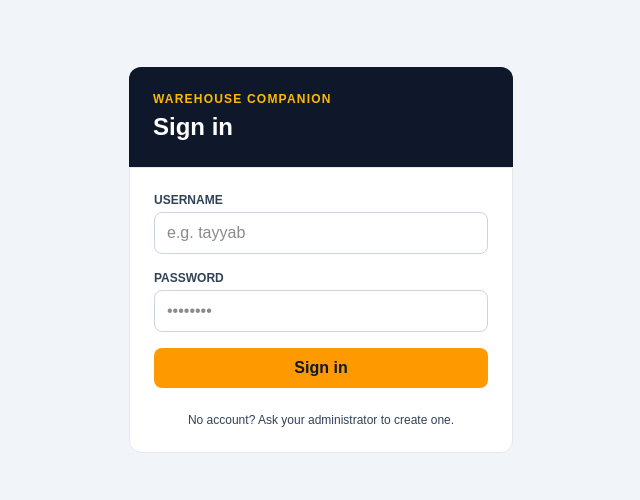
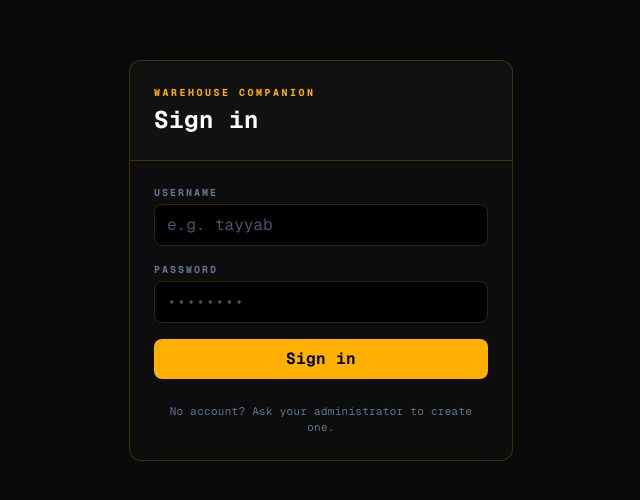
Before and after one commit to hussaintayyab656-ux/warehouse-companion, a Next.js app: page /login in a window 1280 px wide. Shown: the part 140-640 px from the top of the page, without its empty margins (319-959 px from the left). Built offline with nearby package versions, Linux system fonts and the light colour scheme; no server answers.

Commit message:
Add role-based access and dark theme login

```diff
--- a/app/login/page.tsx
+++ b/app/login/page.tsx
@@ -23,55 +23,63 @@ export default function LoginPage() {
     const email = username.trim().toLowerCase() + '@warehouse.local'
     const { error } = await supabase.auth.signInWithPassword({ email, password })
     setLoading(false)
-    if (error) setMessage('Wrong username or password')
-    else router.push('/')
+    if (error) {
+      setMessage('Wrong username or password')
+    } else {
+      sessionStorage.setItem('tab_verified', 'true')
+      router.push('/')
+    }
   }
 
   return (
-    <div className="min-h-screen flex items-center justify-center bg-slate-100 p-4">
+    <div className="min-h-screen flex items-center justify-center bg-[#0a0a0a] p-4 font-mono">
       <div className="w-full max-w-sm">
-        <div className="bg-slate-900 text-white rounded-t-xl px-6 py-6">
-          <p className="text-xs tracking-widest text-amber-400 font-bold uppercase">
+        <div className="border border-[#ffb000]/20 bg-[#111] rounded-t-xl px-6 py-6">
+          <p className="text-[10px] tracking-[0.25em] text-[#ffb000] font-bold uppercase">
             Warehouse Companion
           </p>
-          <h1 className="text-2xl font-bold mt-1">Sign in</h1>
+          <h1 className="text-2xl font-bold mt-1 text-white tracking-wide">Sign in</h1>
         </div>
 
-        <div className="bg-white border border-slate-200 rounded-b-xl p-6 space-y-4">
+        <div className="border border-t-0 border-[#ffb000]/20 bg-[#0d0d0d] rounded-b-xl p-6 space-y-4">
           <div>
-            <label className="block text-xs font-bold text-slate-700 uppercase mb-1">Username</label>
+            <label className="block text-[10px] font-bold text-slate-500 uppercase tracking-[0.2em] mb-1">
+              Username
+            </label>
             <input
               value={username}
               onChange={(e) => setUsername(e.target.value)}
               onKeyDown={(e) => e.key === 'Enter' && handleLogin()}
-              className="w-full border border-slate-300 rounded-lg px-3 py-2"
+              className="w-full bg-black border border-[#ffb000]/20 rounded-lg px-3 py-2 text-white placeholder:text-slate-600 focus:outline-none focus:border-[#ffb000]/60"
               placeholder="e.g. tayyab"
             />
           </div>
 
           <div>
-            <label className="block text-xs font-bold text-slate-700 uppercase mb-1">Password</label>
+            <label className="block text-[10px] font-bold text-slate-500 uppercase tracking-[0.2em] mb-1">
+              Password
+            </label>
             <input
               type="password"
               value={password}
               onChange={(e) => setPassword(e.target.value)}
               onKeyDown={(e) => e.key === 'Enter' && handleLogin()}
-              className="w-full border border-slate-300 rounded-lg px-3 py-2"
+              className="w-full bg-black border border-[#ffb000]/20 rounded-lg px-3 py-2 text-white placeholder:text-slate-600 focus:outline-none focus:border-[#ffb000]/60"
               placeholder="••••••••"
             />
           </div>
 
-          {message && <p className="text-sm text-red-600">{message}</p>}
+          {message && <p className="text-sm text-red-400">{message}</p>}
 
           <button
             onClick={handleLogin}
             disabled={loading}
-            className="w-full bg-amber-500 text-slate-900 font-bold py-2 rounded-lg disabled:opacity-50"
+            className="w-full bg-[#ffb000] text-black font-bold py-2 rounded-lg tracking-wide hover:bg-[#ffc433] transition disabled:opacity-50"
           >
             {loading ? 'Please wait…' : 'Sign in'}
           </button>
 
-          <p className="text-xs text-slate-700 text-center pt-2">
+          <p className="text-[11px] text-slate-500 text-center pt-2 tracking-wide">
             No account? Ask your administrator to create one.
           </p>
         </div>
--- a/app/page.tsx
+++ b/app/page.tsx
@@ -1,9 +1,7 @@
 "use client";
 
-import { useEffect, useState } from "react";
-import { useRouter } from "next/navigation";
 import Link from "next/link";
-import { supabase } from "@/lib/supabase";
+import { useRequireAuth } from "@/lib/useAuth";
 
 function Flap({ ch }: { ch: string }) {
   return (
@@ -25,22 +23,11 @@ function SplitFlap({ text }: { text: string }) {
 }
 
 export default function HomePage() {
-  const router = useRouter();
-  const [ready, setReady] = useState(false);
+  const { checking, role } = useRequireAuth();
 
-  useEffect(() => {
-    supabase.auth.getSession().then(({ data }) => {
-      if (!data.session) {
-        router.replace("/login");
-      } else {
-        setReady(true);
-      }
-    });
-  }, [router]);
+  if (checking) return null;
 
-  if (!ready) return null;
-
-  const modules = [
+  const allModules = [
     { title: "SUPPLIER BOOKINGS", desc: "Orders & delivery schedules", href: "/bookings" },
     { title: "DASHBOARD", desc: "Real-time metrics overview", href: "/dashboard" },
     { title: "EXPORT & REPORTS", desc: "Excel exports & reports", href: "/reports" },
@@ -48,9 +35,13 @@ export default function HomePage() {
     { title: "BOND STOCK", desc: "Boutique · Alcohol/LR · Cigarettes", href: "/bondstock" },
   ];
 
+  const modules =
+    role === "limited"
+      ? allModules.filter((m) => m.href === "/bookings")
+      : allModules;
+
   return (
     <div className="min-h-screen bg-[#0a0a0a]">
-      {/* Terminal-style top bar */}
       <header className="border-b border-[#ffb000]/20 bg-[#111]">
         <div className="mx-auto flex max-w-4xl items-center justify-between px-6 py-3">
           <p className="font-mono text-sm font-bold tracking-[0.15em] text-[#ffb000]">
@@ -62,7 +53,6 @@ export default function HomePage() {
         </div>
       </header>
 
-      {/* Split-flap hero */}
       <div className="border-b border-[#ffb000]/10 bg-[#0d0d0d] px-6 py-10 text-center">
         <SplitFlap text="WELCOME BACK" />
         <div className="mt-2">
@@ -73,7 +63,6 @@ export default function HomePage() {
         </p>
       </div>
 
-      {/* Departures board list */}
       <div className="mx-auto max-w-4xl px-4 py-10 sm:px-6">
         <div className="grid grid-cols-[1fr_auto] gap-x-4 border-b border-[#ffb000]/20 pb-2 font-mono text-[10px] tracking-[0.2em] text-slate-500 sm:grid-cols-[1fr_180px_100px]">
           <span>MODULE</span>
--- a/lib/supabase.ts
+++ b/lib/supabase.ts
@@ -3,7 +3,13 @@ import { createBrowserClient } from '@supabase/ssr'
 export function createClient() {
   return createBrowserClient(
     process.env.NEXT_PUBLIC_SUPABASE_URL!,
-    process.env.NEXT_PUBLIC_SUPABASE_ANON_KEY!
+    process.env.NEXT_PUBLIC_SUPABASE_ANON_KEY!,
+    {
+      auth: {
+        persistSession: true,
+        storage: typeof window !== "undefined" ? window.sessionStorage : undefined,
+      },
+    }
   )
 }
 export const supabase = createClient();
--- a/lib/useAuth.ts
+++ b/lib/useAuth.ts
@@ -12,17 +12,23 @@ export function useRequireAuth() {
   useEffect(() => {
     async function check() {
       const { data } = await supabase.auth.getSession();
-      if (!data.session) {
+
+      const tabVerified = sessionStorage.getItem('tab_verified');
+
+      if (!data.session || !tabVerified) {
+        await supabase.auth.signOut();
         router.push('/login');
-      } else {
+        return;
+      }
+
       const { data: profile } = await supabase
         .from('profiles')
         .select('role')
         .eq('id', data.session.user.id)
         .single();
+
       setRole(profile?.role ?? 'user');
       setChecking(false);
-      }
     }
     check();
   }, [router]);
```
Lines whose indentation alone changed are shown as unchanged.
